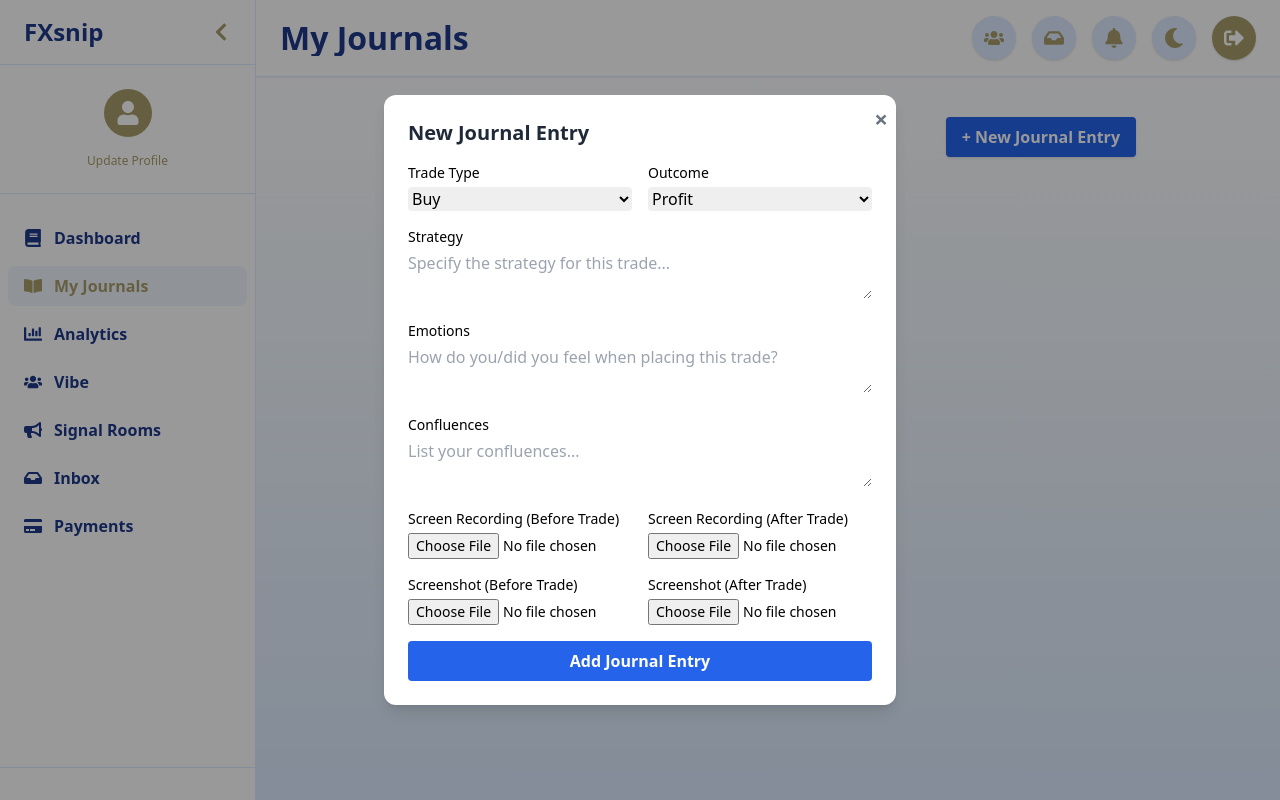
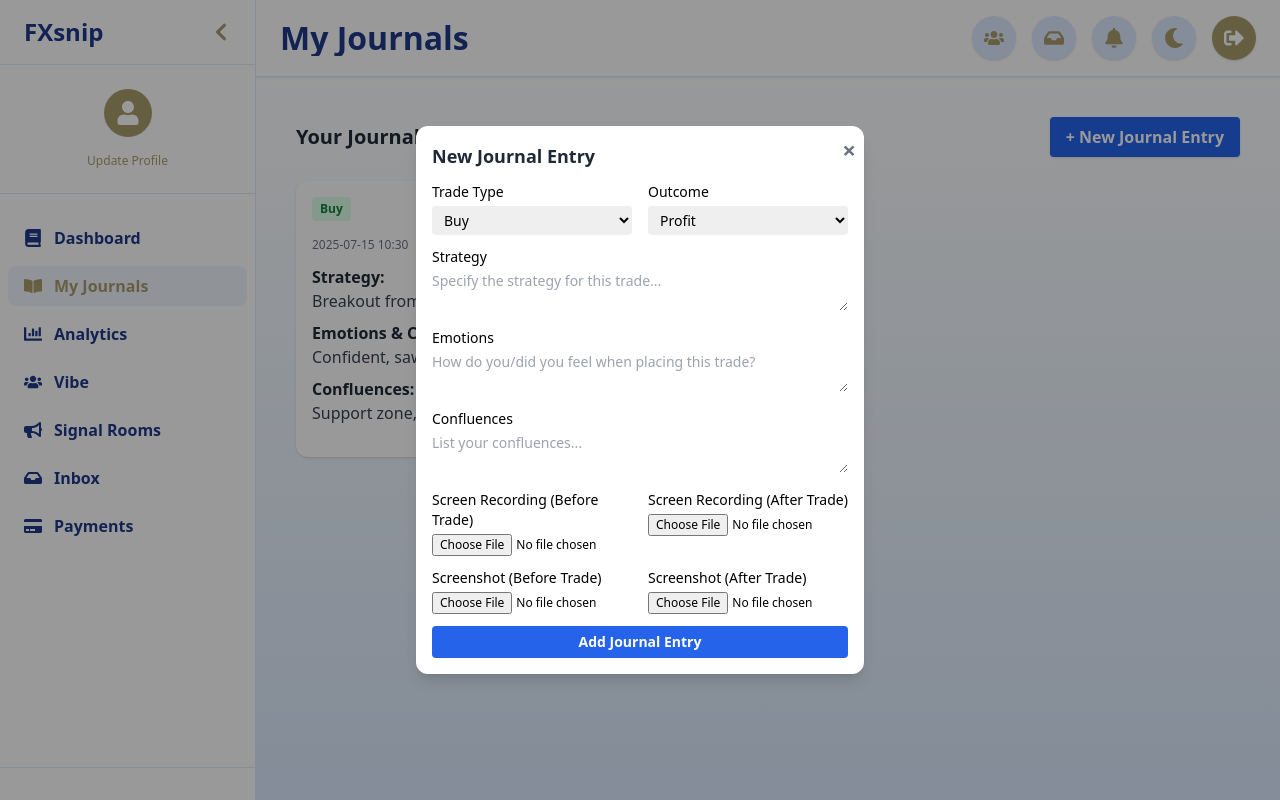
Before and after one commit to lyula/fxsnipclient, a React (Vite) app: page /dashboard/journal in a window 1280 px wide. Both pictures are taken after a click on the button "+ New Journal Entry". Built offline with nearby package versions, Linux system fonts and the light colour scheme; no server answers.

Commit message:
styling the journaling page

```diff
--- a/src/components/VerifiedBadge.jsx
+++ b/src/components/VerifiedBadge.jsx
@@ -63,13 +63,14 @@ export default function VerifiedBadge() {
               );
             })}
           </g>
-          {/* Theme-adaptive checkmark */}
+          {/* Theme-adaptive checkmark: white on light, dark on dark */}
           <path
             d="M23 12.5L14.25 21.25L9 16"
-            stroke="currentColor"
+            className="stroke-white dark:stroke-gray-900"
             strokeWidth="2"
             strokeLinecap="round"
             strokeLinejoin="round"
+            fill="none"
           />
         </g>
       </svg>
--- a/src/pages/dashboard/Journal.jsx
+++ b/src/pages/dashboard/Journal.jsx
@@ -29,6 +29,8 @@ function Journal() {
     beforeScreenRecording: null,
     afterScreenRecording: null,
     outcome: "Profit",
+    timeEntered: "",
+    timeAfterPlayout: "",
   });
 
   const handleChange = (e) => {
@@ -60,6 +62,8 @@ function Journal() {
       beforeScreenRecording: null,
       afterScreenRecording: null,
       outcome: "Profit",
+      timeEntered: "",
+      timeAfterPlayout: "",
     });
     setShowForm(false);
     // Reset file inputs manually if needed
@@ -72,20 +76,34 @@ function Journal() {
   };
 
   return (
-    <div className="w-full max-w-3xl mx-auto p-2 sm:p-4">
-      <div className="flex justify-end mb-6">
+    <div className="w-full">
+      <div className="max-w-3xl mx-auto p-2 sm:p-4 sm:max-w-full sm:mx-0">
+        <div className="mb-6">
+          <div className="hidden sm:flex sm:items-center sm:justify-between">
+            <h2 className="text-xl font-bold text-gray-800 dark:text-gray-100 mb-0">Your Journal Entries</h2>
             <button
               onClick={() => setShowForm(true)}
-          className="bg-blue-600 hover:bg-blue-700 text-white font-semibold py-2 px-4 rounded transition shadow"
+              className="bg-blue-600 hover:bg-blue-700 text-white font-semibold py-2 px-4 rounded transition shadow sm:w-auto mt-2 sm:mt-0"
             >
               + New Journal Entry
             </button>
+          </div>
         </div>
 
         {/* Modal for Journal Form */}
         {showForm && (
           <div className="fixed inset-0 z-50 flex items-center justify-center bg-black bg-opacity-40">
-          <div className="bg-white dark:bg-gray-800 rounded-xl shadow-lg p-6 w-full max-w-lg mx-2 relative animate-fadeIn">
+            <div
+              className="bg-white dark:bg-gray-800 rounded-xl shadow-lg w-full max-w-md mx-2 relative animate-fadeIn hide-scrollbar"
+              style={{
+                maxHeight: 'calc(100vh - 5rem)',
+                marginTop: '2.5rem',
+                marginBottom: '2.5rem',
+                overflowY: 'auto',
+                padding: '1rem',
+                boxSizing: 'border-box',
+              }}
+            >
               <button
                 onClick={() => setShowForm(false)}
                 className="absolute top-2 right-2 text-gray-500 hover:text-gray-800 dark:hover:text-gray-200 text-2xl font-bold"
@@ -93,8 +111,8 @@ function Journal() {
               >
                 &times;
               </button>
-            <h2 className="text-xl font-bold mb-4 text-gray-800 dark:text-gray-100">New Journal Entry</h2>
-            <form className="space-y-4" onSubmit={handleSubmit}>
+              <h2 className="text-lg font-bold mb-3 text-gray-800 dark:text-gray-100">New Journal Entry</h2>
+              <form className="space-y-3 text-sm" onSubmit={handleSubmit}>
                 <div className="flex flex-col sm:flex-row gap-4">
                   <div className="flex-1">
                     <label className="block text-sm font-medium mb-1">Trade Type</label>
@@ -102,7 +120,7 @@ function Journal() {
                       name="type"
                       value={form.type}
                       onChange={handleChange}
-                    className="w-full rounded border-gray-300 dark:bg-gray-700 dark:text-gray-100"
+                        className="w-full rounded border-gray-300 dark:bg-gray-700 dark:text-gray-100 text-sm px-2 py-1"
                     >
                       <option value="Buy">Buy</option>
                       <option value="Sell">Sell</option>
@@ -114,7 +132,7 @@ function Journal() {
                       name="outcome"
                       value={form.outcome}
                       onChange={handleChange}
-                    className="w-full rounded border-gray-300 dark:bg-gray-700 dark:text-gray-100"
+                        className="w-full rounded border-gray-300 dark:bg-gray-700 dark:text-gray-100 text-sm px-2 py-1"
                     >
                       <option value="Profit">Profit</option>
                       <option value="Loss">Loss</option>
@@ -128,7 +146,7 @@ function Journal() {
                     value={form.strategy}
                     onChange={handleChange}
                     rows={2}
-                  className="w-full rounded border-gray-300 dark:bg-gray-700 dark:text-gray-100"
+                      className="w-full rounded border-gray-300 dark:bg-gray-700 dark:text-gray-100 text-sm"
                     placeholder="Specify the strategy for this trade..."
                     required
                   />
@@ -140,7 +158,7 @@ function Journal() {
                     value={form.emotions}
                     onChange={handleChange}
                     rows={2}
-                  className="w-full rounded border-gray-300 dark:bg-gray-700 dark:text-gray-100"
+                      className="w-full rounded border-gray-300 dark:bg-gray-700 dark:text-gray-100 text-sm"
                     placeholder="How do you/did you feel when placing this trade?"
                     required
                   />
@@ -152,7 +170,7 @@ function Journal() {
                     value={form.confluences}
                     onChange={handleChange}
                     rows={2}
-                  className="w-full rounded border-gray-300 dark:bg-gray-700 dark:text-gray-100"
+                      className="w-full rounded border-gray-300 dark:bg-gray-700 dark:text-gray-100 text-sm"
                     placeholder="List your confluences..."
                   />
                 </div>
@@ -165,7 +183,7 @@ function Journal() {
                       type="file"
                       accept="video/*"
                       onChange={handleChange}
-                    className="w-full text-sm"
+                        className="w-full text-xs"
                     />
                   </div>
                   <div className="flex-1">
@@ -176,7 +194,7 @@ function Journal() {
                       type="file"
                       accept="video/*"
                       onChange={handleChange}
-                    className="w-full text-sm"
+                        className="w-full text-xs"
                     />
                   </div>
                 </div>
@@ -189,7 +207,7 @@ function Journal() {
                       type="file"
                       accept="image/*"
                       onChange={handleChange}
-                    className="w-full text-sm"
+                        className="w-full text-xs"
                     />
                   </div>
                   <div className="flex-1">
@@ -200,13 +218,13 @@ function Journal() {
                       type="file"
                       accept="image/*"
                       onChange={handleChange}
-                    className="w-full text-sm"
+                        className="w-full text-xs"
                     />
                   </div>
                 </div>
                 <button
                   type="submit"
-                className="w-full bg-blue-600 hover:bg-blue-700 text-white font-semibold py-2 rounded transition"
+                  className="w-full bg-blue-600 hover:bg-blue-700 text-white font-semibold py-1.5 rounded transition text-sm"
                 >
                   Add Journal Entry
                 </button>
@@ -216,7 +234,20 @@ function Journal() {
         )}
 
         <div className="space-y-6">
-        <h2 className="text-xl font-bold mb-2 text-gray-800 dark:text-gray-100">Your Journal Entries</h2>
+          {/* On mobile, show the title and button stacked */}
+          <div className="block sm:hidden mb-2">
+            <h2 className="text-xl font-bold text-gray-800 dark:text-gray-100 mb-2">Your Journal Entries</h2>
+          </div>
+          {/* On mobile, show the button below the title */}
+          <div className="block sm:hidden mb-4">
+            <button
+              onClick={() => setShowForm(true)}
+              className="bg-blue-600 hover:bg-blue-700 text-white font-semibold py-2 px-4 rounded transition shadow min-w-[140px]"
+              style={{ width: 'fit-content' }}
+            >
+              + New Journal Entry
+            </button>
+          </div>
           {entries.length === 0 ? (
             <p className="text-gray-700 dark:text-gray-200">No journal entries yet.</p>
           ) : (
@@ -226,6 +257,7 @@ function Journal() {
                   key={entry.id}
                   className="bg-white dark:bg-gray-800 rounded-xl shadow p-4 flex flex-col gap-2"
                 >
+                  {/* ...existing code... */}
                   <div className="flex items-center justify-between mb-2">
                     <span className={`px-2 py-1 rounded text-xs font-bold ${
                       entry.type === "Buy"
@@ -242,18 +274,28 @@ function Journal() {
                       {entry.outcome}
                     </span>
                   </div>
-                <div className="text-xs text-gray-500 mb-1">{entry.date}</div>
+                  {/* ...existing code... */}
+                  <div className="flex flex-col sm:flex-row sm:items-center gap-2 text-xs text-gray-500 mb-1">
+                    <span>{entry.date}</span>
+                    {entry.timeEntered && (
+                      <span className="sm:ml-4">⏱️ <span className="font-semibold">Entered:</span> {entry.timeEntered.replace('T', ' ')}</span>
+                    )}
+                    {entry.timeAfterPlayout && (
+                      <span className="sm:ml-4">⏲️ <span className="font-semibold">After Playout:</span> {entry.timeAfterPlayout.replace('T', ' ')}</span>
+                    )}
+                  </div>
+                  {/* ...existing code... */}
                   <div>
-                  <span className="font-semibold">Strategy:</span>
+                    <span className="font-semibold text-gray-800 dark:text-gray-100">Strategy:</span>
                     <div className="text-gray-700 dark:text-gray-200 whitespace-pre-line">{entry.strategy}</div>
                   </div>
                   <div>
-                  <span className="font-semibold">Emotions & Confluences:</span>
+                    <span className="font-semibold text-gray-800 dark:text-gray-100">Emotions & Confluences:</span>
                     <div className="text-gray-700 dark:text-gray-200 whitespace-pre-line">{entry.emotions}</div>
                   </div>
                   {entry.confluences && (
                     <div>
-                    <span className="font-semibold">Confluences:</span>
+                      <span className="font-semibold text-gray-800 dark:text-gray-100">Confluences:</span>
                       <div className="text-gray-700 dark:text-gray-200 whitespace-pre-line">{entry.confluences}</div>
                     </div>
                   )}
@@ -304,6 +346,7 @@ function Journal() {
           )}
         </div>
       </div>
+    </div>
   );
 }
 
```
Lines whose indentation alone changed are shown as unchanged.
